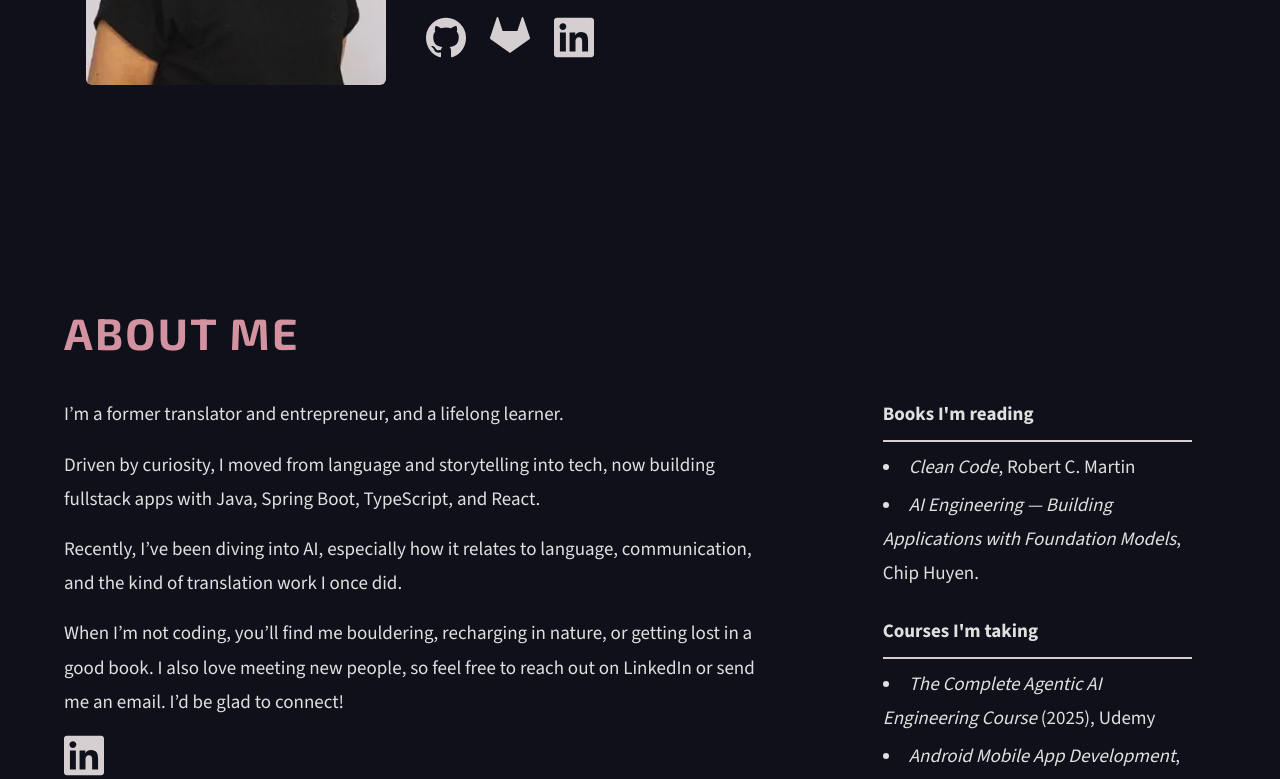
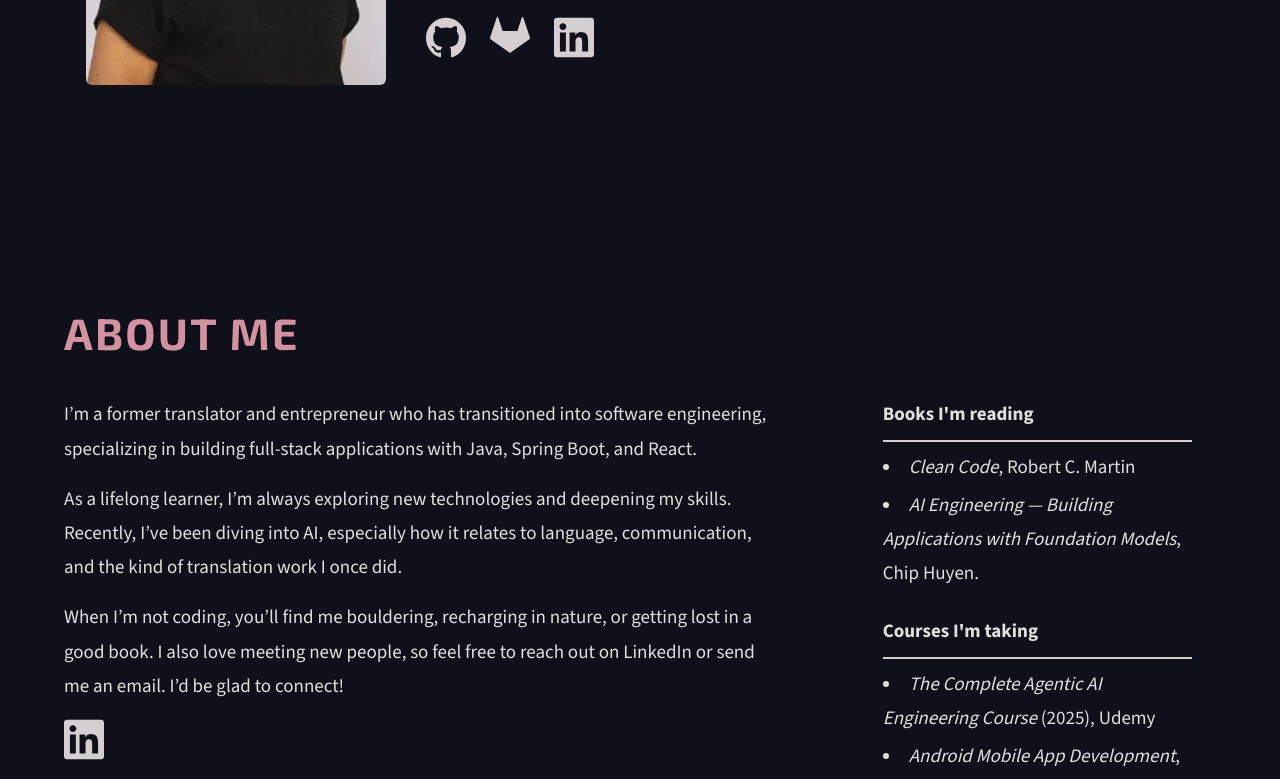
Before and after one commit to Emmelie83/PortfolioReact, a React (Vite) app: page / in a window 1280 px wide. Shown: the part 459-1238 px from the top of the page. Built offline with nearby package versions, Linux system fonts and the light colour scheme.

Commit message:
Change about me text

```diff
--- a/src/modules/About.tsx
+++ b/src/modules/About.tsx
@@ -3,9 +3,8 @@ import linkedinIcon from "../assets/icons/linkedin.svg";
 import NowSection from "../components/NowSection";
 
 const paragraphs = [
-	"I’m a former translator and entrepreneur, and a lifelong learner.",
-	"Driven by curiosity, I moved from language and storytelling into tech, now building fullstack apps with Java, Spring Boot, TypeScript, and React.",
-	"Recently, I’ve been diving into AI, especially how it relates to language, communication, and the kind of translation work I once did.",
+	"I’m a former translator and entrepreneur who has transitioned into software engineering, specializing in building full-stack applications with Java, Spring Boot, and React.",
+	"As a lifelong learner, I’m always exploring new technologies and deepening my skills. Recently, I’ve been diving into AI, especially how it relates to language, communication, and the kind of translation work I once did.",
 	"When I’m not coding, you’ll find me bouldering, recharging in nature, or getting lost in a good book. I also love meeting new people, so feel free to reach out on LinkedIn or send me an email. I’d be glad to connect!",
 ];
 
```
